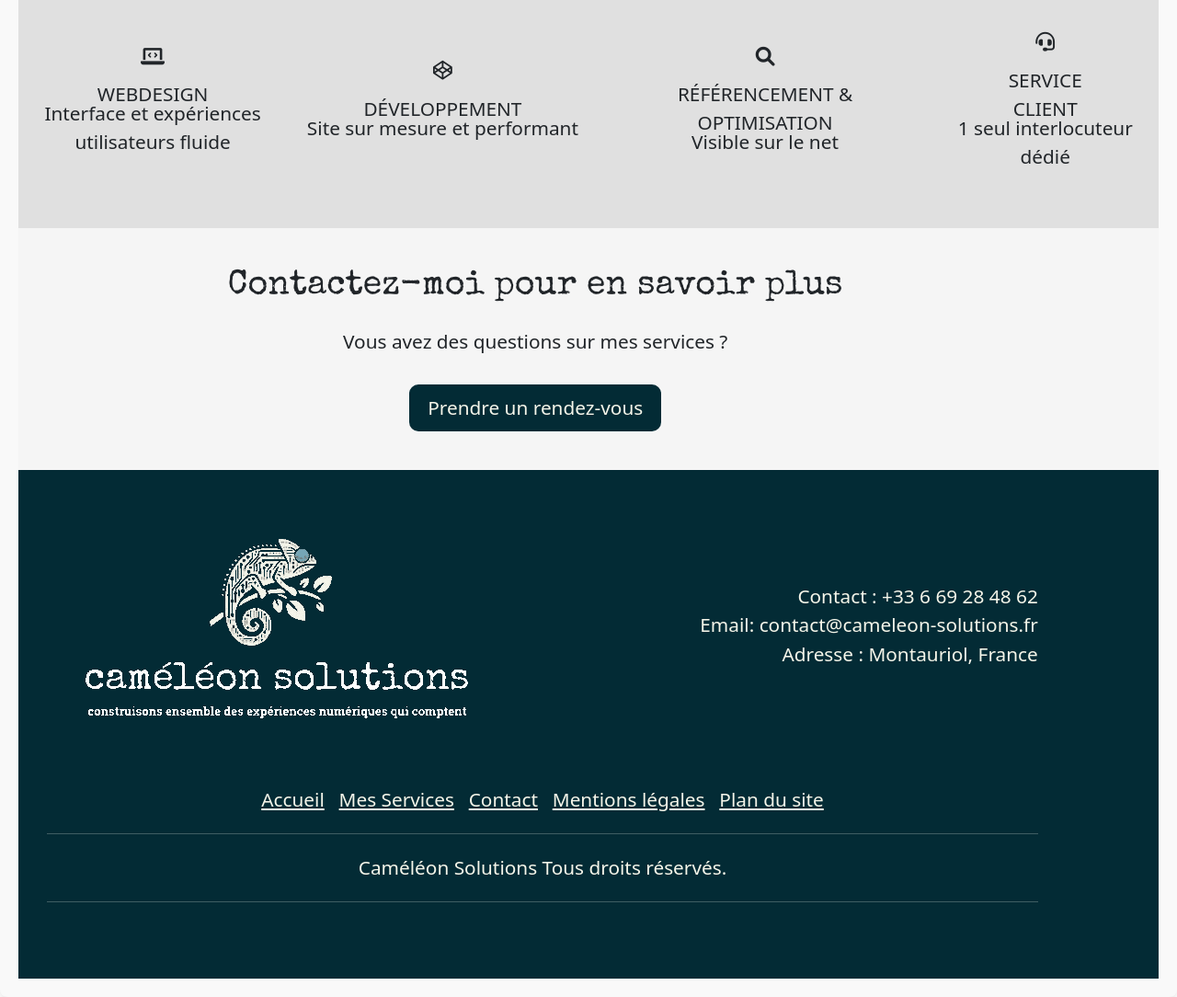
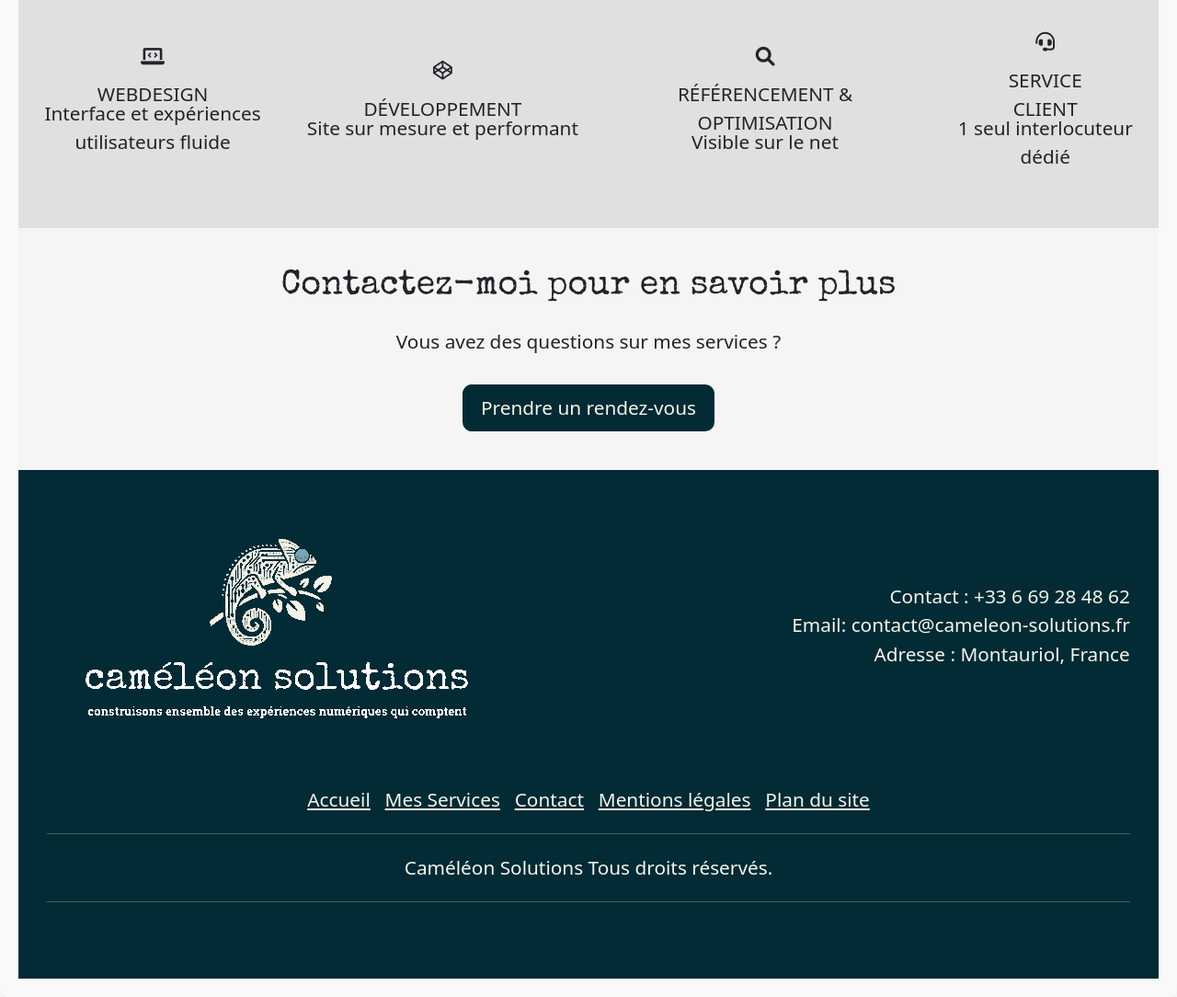
Before and after one commit to EmmaVgn/cameleonwebsite, a Symfony app: template templates/services/index.html.twig in a window 1280 px wide. Shown: the part 2369-3453 px from the top of the page at 92% size. Run offline with Twig, Linux system fonts and the light colour scheme; the template is opened without the code that fills it, so the values that code supplies are empty; style sheets or scripts are compiled from the project's sources; some libraries are stand-ins or nearby versions.

Commit message:
modif css

```diff
--- a/assets/styles/app.css
+++ b/assets/styles/app.css
@@ -31,11 +31,6 @@ body {
   box-sizing: border-box;
   padding-left: 0;
   padding-right: 0;
-}
-
-.container {
-  margin-left: 0 !important; /* Supprime les marges */
-  padding-left: 0 !important; /* Supprime les espaces internes */
 }
 
 a {
--- a/templates/shared/_contact_section.html.twig
+++ b/templates/shared/_contact_section.html.twig
@@ -1,5 +1,5 @@
 <section class="service-contact-section">
-	<div class="container">
+	<div class="container-fluid">
 		<h2>Contactez-moi pour en savoir plus</h2>
 		<p>Vous avez des questions sur mes services ?</p>
 		<a href="https://camelonsolutions.youcanbook.me/" id="contact-button" class="btn btn-primary">Prendre un rendez-vous</a>
--- a/templates/shared/_footer.html.twig
+++ b/templates/shared/_footer.html.twig
@@ -1,5 +1,5 @@
 <footer class="bg-custom text-#f5f5e9  text-center py-4" id="footer">
-	<div class="container p-4">
+	<div class="container-fluid p-4">
 		<div class="footer-custom mb-4">
 			<div class="footer-logo">
 				<a class="navbar-brand" href="{{ path('homepage') }}">
```
